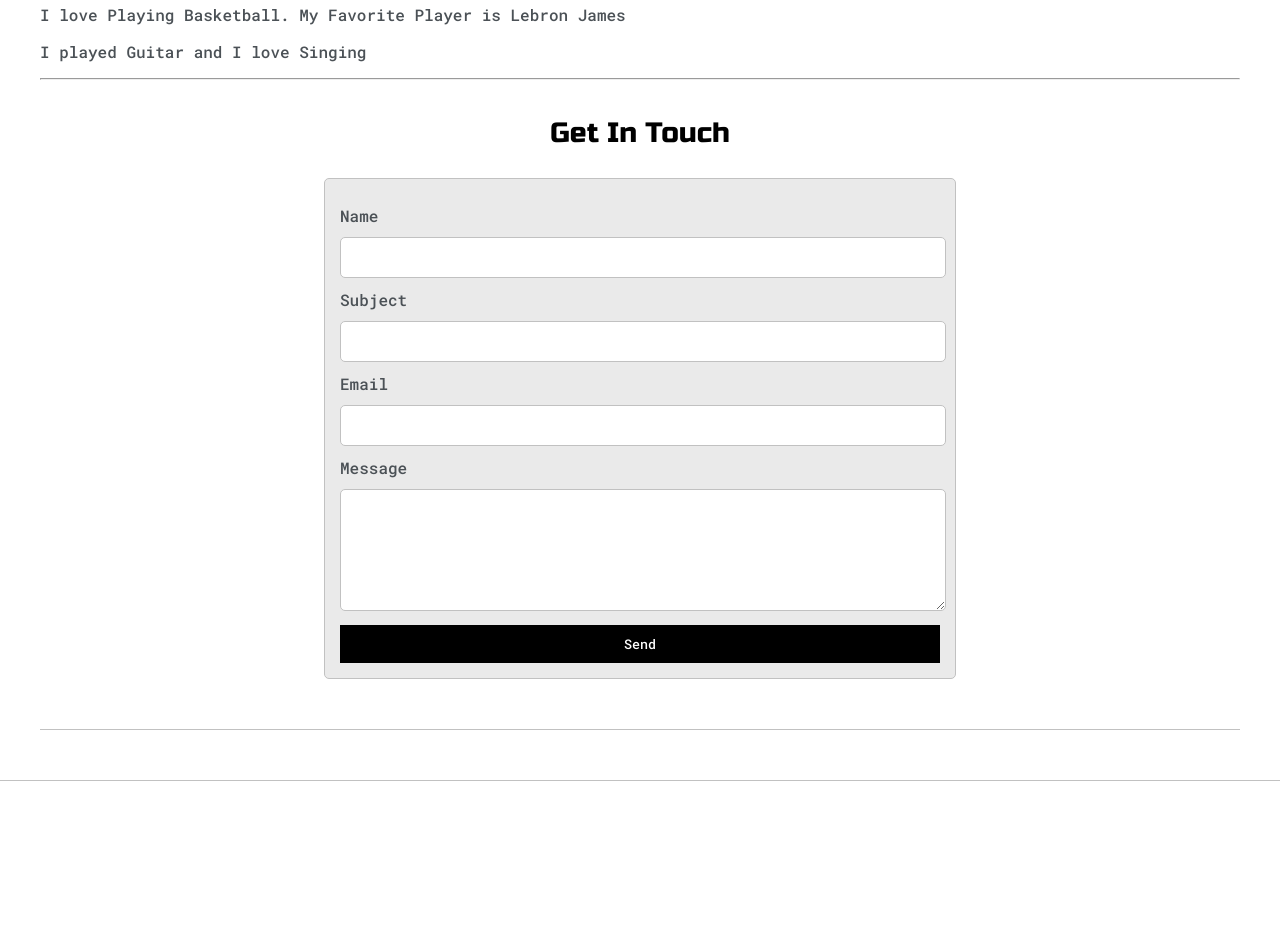
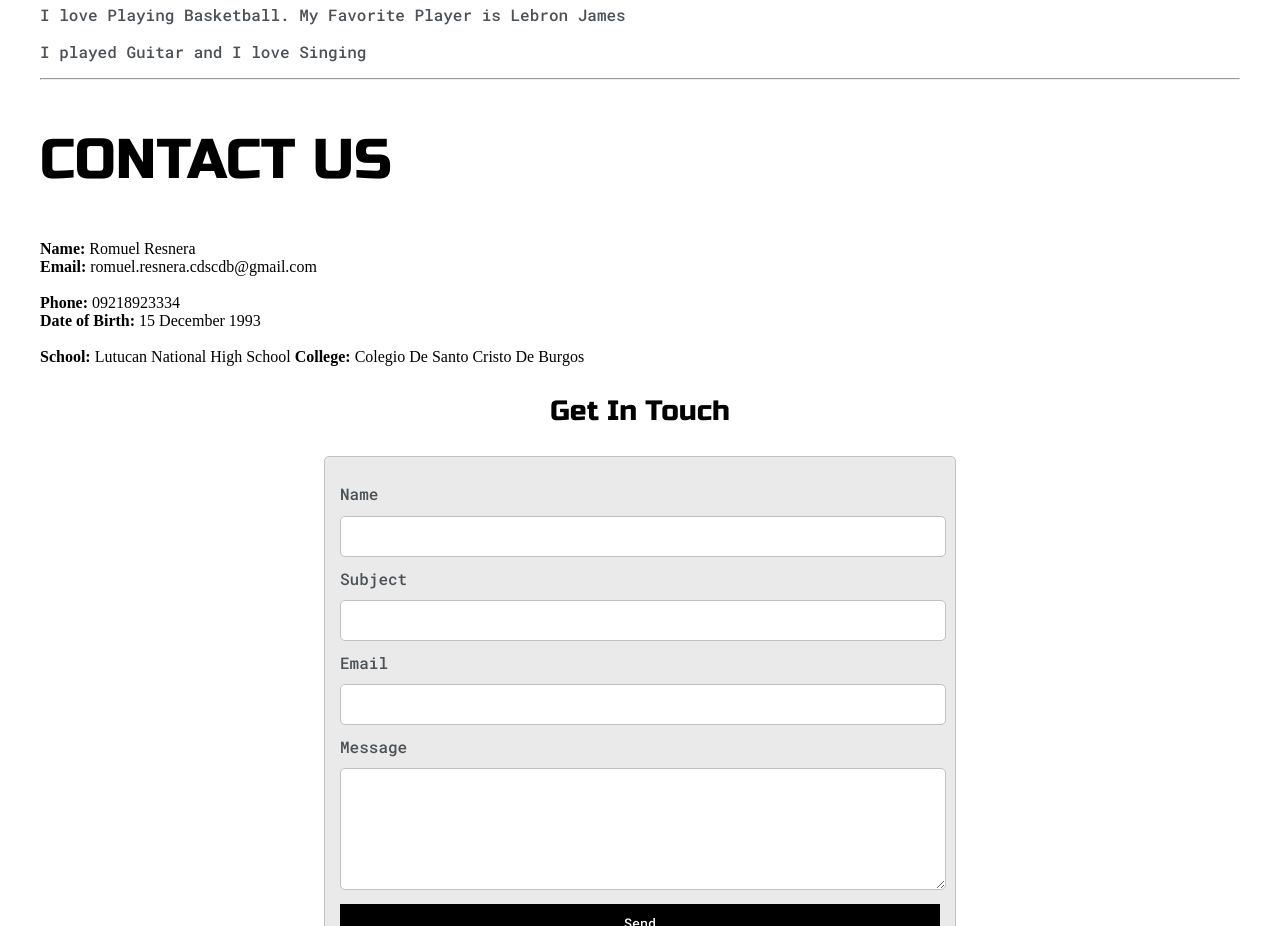
Before and after one commit to romuelresnera/static_blog, a plain HTML site: page index.html in a window 1280 px wide. Shown: the part 820-1746 px from the top of the page. Before the commit the page ends 1601 px from the top, so only its background shows below. Drawn offline with Linux system fonts and the light colour scheme.

Commit message:
Update index.html

```diff
--- a/index.html
+++ b/index.html
@@ -96,6 +96,19 @@ And have a knowledge in programming language like Java and still learning the ot
             </p>
 
             <hr />
+<div class="info">
+        <h1>CONTACT US</h1>
+     <b>Name:</b> Romuel Resnera <br>
+     <b>Email:</b> romuel.resnera.cdscdb@gmail.com
+     <br><br>
+     <b>Phone:   </b>09218923334 <br>
+     <b>Date of Birth: </b>  15 December 1993 <br>
+     <br>
+
+       <b>School:</b> Lutucan National High School
+     <b>College:</b> Colegio De
+    Santo Cristo De Burgos </div>
+
 
 
 
```
